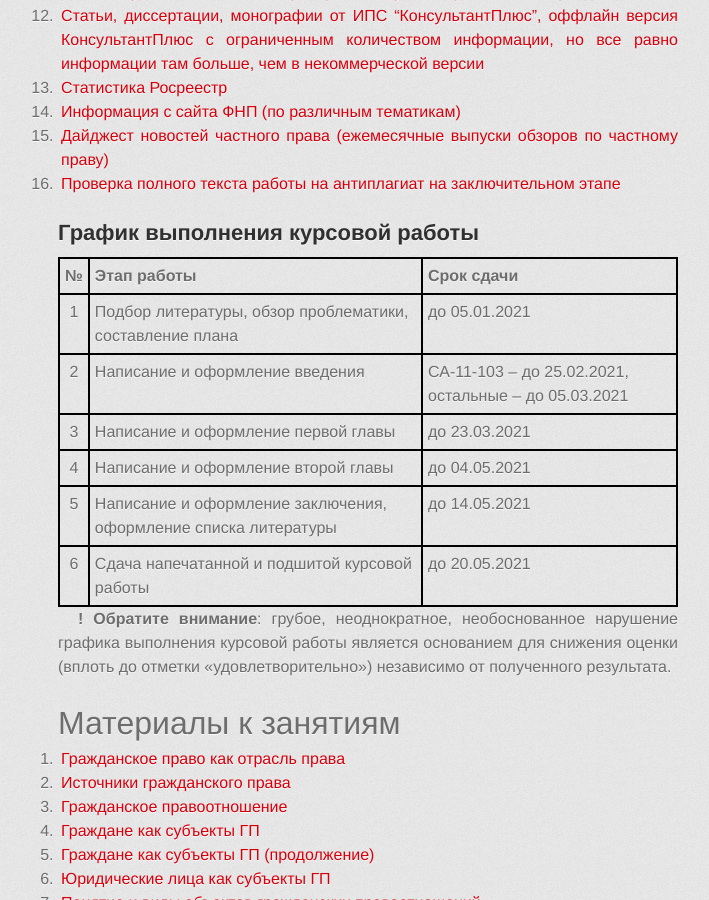
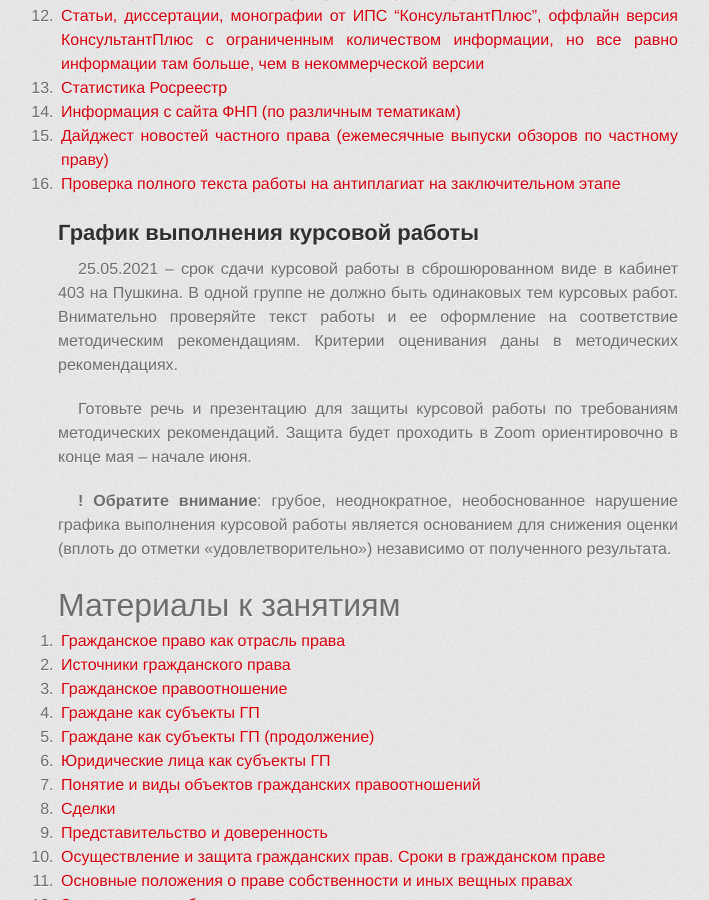
Before and after one commit to a-nova/a-nova.github.io, a Jekyll site: the page built from index.md, in a window 1280 px wide and 900 px high, scrolled down 711 px. Shown: the whole window, without its empty margins (272-981 px from the left). Built offline with Jekyll 4.4.1, drawn with Linux system fonts in a browser that asks for light colours; some web fonts are replaced.

Commit message:
обновление графика курсовых

```diff
--- a/index.md
+++ b/index.md
@@ -51,14 +51,18 @@ th {
 
 <h2>График выполнения курсовой работы</h2>
 
-| **№** | **Этап работы**                                                 | **Срок сдачи**                                         |
-| :---: | :-------------------------------------------------------------- | :----------------------------------------------------- |
-|   1   | Подбор литературы, обзор проблематики, составление плана        | до 05.01.2021                                          |
-|   2   | Написание и оформление введения                                 | СА-11-103 -- до 25.02.2021, остальные -- до 05.03.2021 |
-|   3   | Написание и оформление первой главы                             | до 23.03.2021                                          |
-|   4   | Написание и оформление второй главы                             | до 04.05.2021                                          |
-|   5   | Написание и оформление заключения, оформление списка литературы | до 14.05.2021                                          |
-|   6   | Сдача напечатанной и подшитой курсовой работы                   | до 20.05.2021                                          |
+<!-- | **№** | **Этап работы**                                                 | **Срок сдачи**                                         | -->
+<!-- | :---: | :-------------------------------------------------------------- | :----------------------------------------------------- | -->
+<!-- |   1   | Подбор литературы, обзор проблематики, составление плана        | до 05.01.2021                                          | -->
+<!-- |   2   | Написание и оформление введения                                 | СА-11-103 -- до 25.02.2021, остальные -- до 05.03.2021 | -->
+<!-- |   3   | Написание и оформление первой главы                             | до 23.03.2021                                          | -->
+<!-- |   4   | Написание и оформление второй главы                             | до 04.05.2021                                          | -->
+<!-- |   5   | Написание и оформление заключения, оформление списка литературы | до 14.05.2021                                          | -->
+<!-- |   6   | Сдача напечатанной и подшитой курсовой работы                   | до 20.05.2021                                          | -->
+
+25.05.2021 -- срок сдачи курсовой работы в сброшюрованном виде в кабинет 403 на Пушкина. В одной группе не должно быть одинаковых тем курсовых работ. Внимательно проверяйте текст работы и ее оформление на соответствие методическим рекомендациям. Критерии оценивания даны в методических рекомендациях.
+
+Готовьте речь и презентацию для защиты курсовой работы по требованиям методических рекомендаций. Защита будет проходить в Zoom ориентировочно в конце мая -- начале июня.
 
 **! Обратите внимание**: грубое, неоднократное, необоснованное нарушение графика выполнения курсовой работы является основанием для снижения оценки (вплоть до отметки «удовлетворительно») независимо от полученного результата.
 
```
